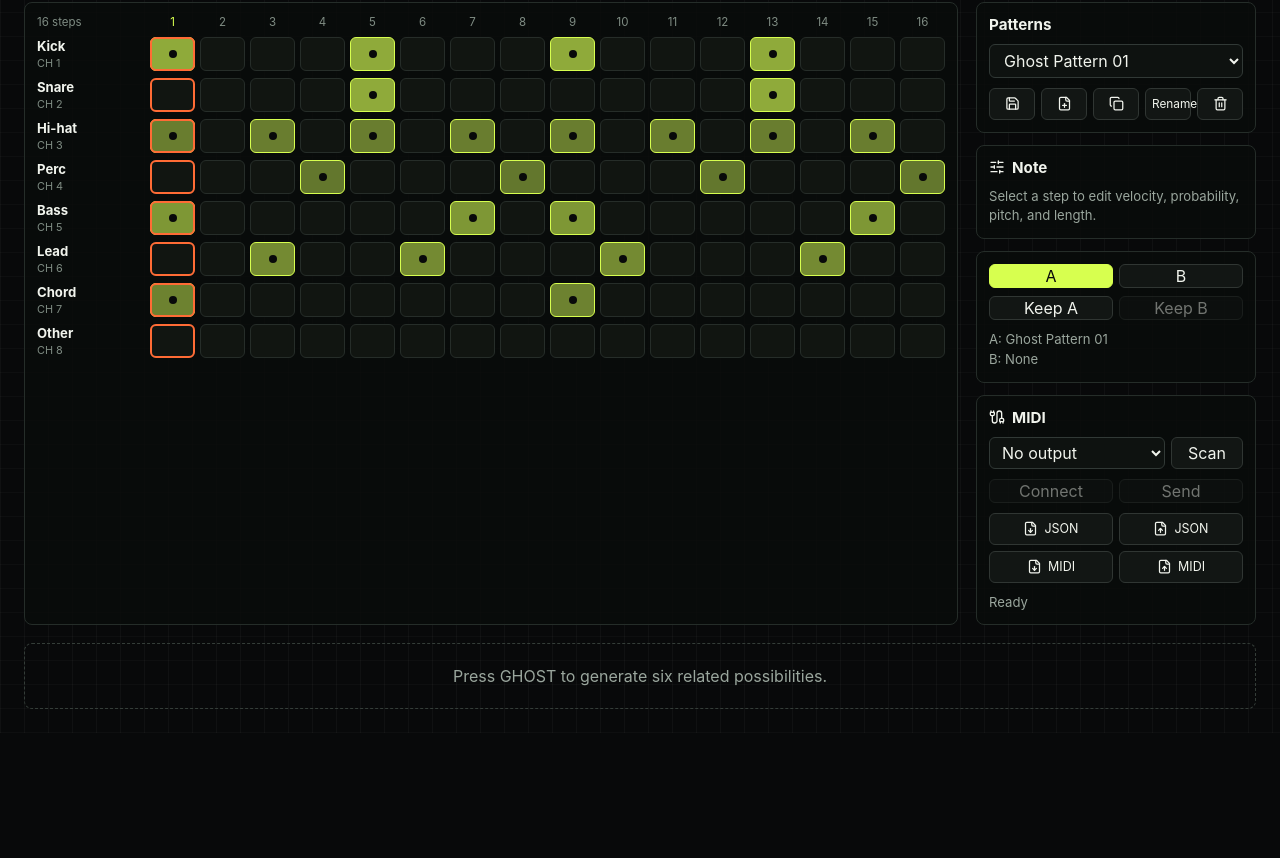
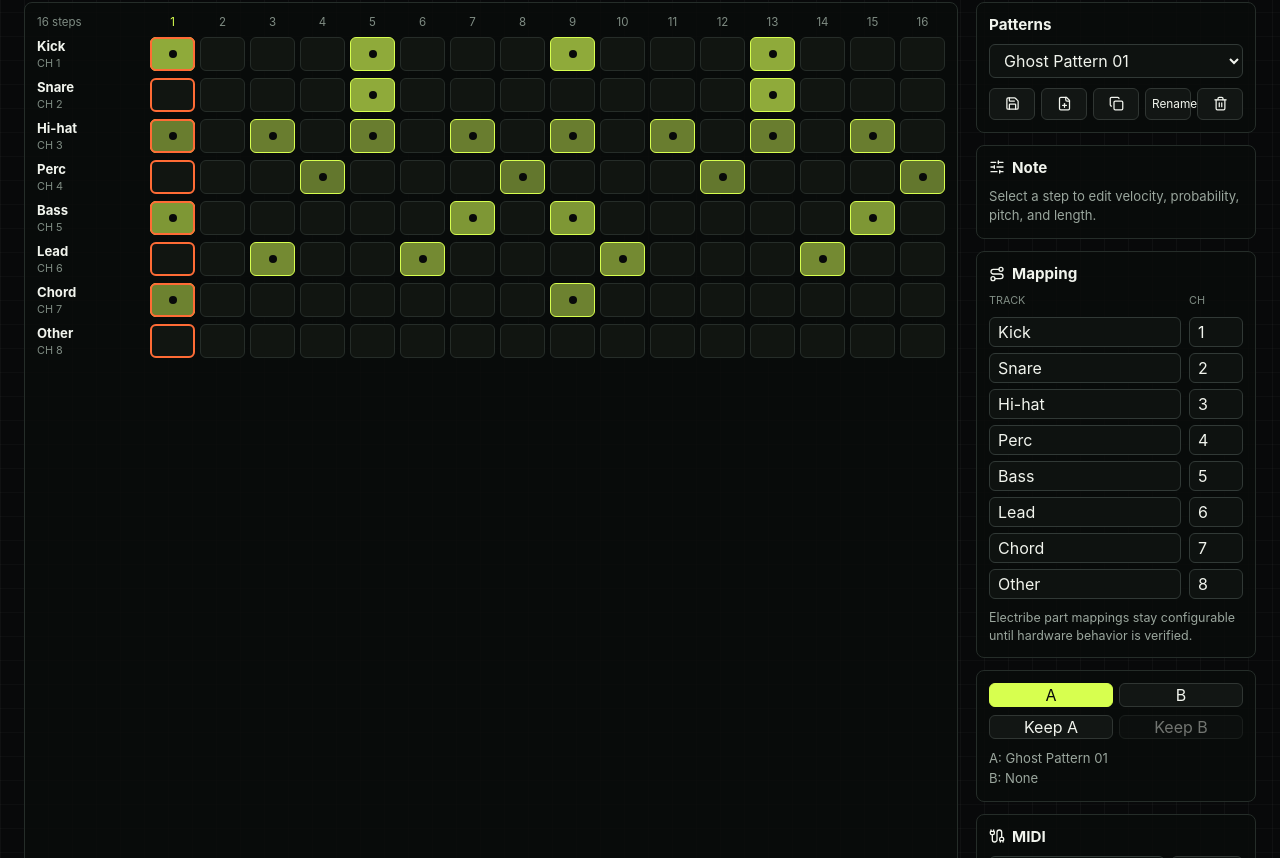
Before and after one commit to zen-aperios/electribe-, a React (Vite) app: page / in a window 1280 px wide. Shown: the part 396-1254 px from the top of the page. Before the commit the page ends 1129 px from the top, so only its background shows below. Built offline with nearby package versions, Linux system fonts and the light colour scheme.

Commit message:
Add editable MIDI mapping panel

```diff
--- a/src/app/App.tsx
+++ b/src/app/App.tsx
@@ -2,6 +2,7 @@ import { useEffect, useMemo, useRef } from "react";
 import { AudioEngine } from "../audio/AudioEngine";
 import { Sequencer } from "../audio/Sequencer";
 import { GhostButton } from "../components/GhostButton";
+import { MidiMappingPanel } from "../components/MidiMappingPanel";
 import { MidiPanel } from "../components/MidiPanel";
 import { NoteEditorPanel } from "../components/NoteEditorPanel";
 import { ParameterControls } from "../components/ParameterControls";
@@ -134,6 +135,7 @@ export function App() {
         <aside className="right-rail">
           <PatternLibraryPanel />
           <NoteEditorPanel />
+          <MidiMappingPanel />
           <div className="ab-panel">
             <div className="segmented">
               <button className={compareMode === "A" ? "active" : ""} onClick={() => setCompareMode("A")}>
--- a/src/app/store.ts
+++ b/src/app/store.ts
@@ -8,6 +8,7 @@ import {
   type Pattern,
   type PatternVariation,
   type PreservationSettings,
+  type Track,
 } from "../engine/Pattern";
 import { generateVariations } from "../engine/PatternGenerator";
 import { loadLibrary, saveLibrary, type PatternLibrary } from "../storage/PatternStorage";
@@ -28,6 +29,7 @@ interface GhostState {
   setMutationStrength(mutationStrength: number): void;
   setPreservation(key: keyof PreservationSettings, value: number): void;
   updatePattern(update: Partial<Pattern>): void;
+  updateTrackMapping(trackId: string, update: Pick<Partial<Track>, "name" | "midiChannel">): void;
   toggleNote(trackId: string, step: number): void;
   selectNote(trackId: string, noteId: string): void;
   updateSelectedNote(update: Partial<Note>): void;
@@ -103,6 +105,28 @@ export const useGhostStore = create<GhostState>((set, get) => ({
       activePattern: {
         ...state.activePattern,
         ...update,
+        updatedAt: new Date().toISOString(),
+      },
+    }));
+  },
+
+  updateTrackMapping(trackId, update) {
+    set((state) => ({
+      activePattern: {
+        ...state.activePattern,
+        tracks: state.activePattern.tracks.map((track) =>
+          track.id === trackId
+            ? {
+                ...track,
+                ...update,
+                name: update.name ?? track.name,
+                midiChannel:
+                  update.midiChannel === undefined
+                    ? track.midiChannel
+                    : Math.round(clamp(update.midiChannel, 1, 16)),
+              }
+            : track,
+        ),
         updatedAt: new Date().toISOString(),
       },
     }));
--- /dev/null
+++ b/src/components/MidiMappingPanel.tsx
@@ -0,0 +1,44 @@
+import { Route } from "lucide-react";
+import { useGhostStore } from "../app/store";
+
+export function MidiMappingPanel() {
+  const activePattern = useGhostStore((state) => state.activePattern);
+  const updateTrackMapping = useGhostStore((state) => state.updateTrackMapping);
+
+  return (
+    <section className="midi-map-panel">
+      <h2>
+        <Route size={16} />
+        Mapping
+      </h2>
+      <div className="mapping-header">
+        <span>Track</span>
+        <span>CH</span>
+      </div>
+      <div className="mapping-rows">
+        {activePattern.tracks.map((track) => (
+          <div className="mapping-row" key={track.id}>
+            <input
+              value={track.name}
+              aria-label={`${track.name} name`}
+              onChange={(event) =>
+                updateTrackMapping(track.id, { name: event.target.value })
+              }
+            />
+            <input
+              type="number"
+              min="1"
+              max="16"
+              value={track.midiChannel}
+              aria-label={`${track.name} MIDI channel`}
+              onChange={(event) =>
+                updateTrackMapping(track.id, { midiChannel: Number(event.target.value) })
+              }
+            />
+          </div>
+        ))}
+      </div>
+      <p>Electribe part mappings stay configurable until hardware behavior is verified.</p>
+    </section>
+  );
+}
--- a/src/styles.css
+++ b/src/styles.css
@@ -250,6 +250,7 @@ h1 {
 .ab-panel,
 .library-panel,
 .note-panel,
+.midi-map-panel,
 .midi-panel {
   border: 1px solid #252d29;
   border-radius: 8px;
@@ -350,6 +351,55 @@ h1 {
   min-height: 32px;
   border-color: #59342c;
   color: #ffb29d;
+}
+
+.midi-map-panel {
+  display: grid;
+  gap: 10px;
+}
+
+.midi-map-panel h2 {
+  display: flex;
+  align-items: center;
+  gap: 7px;
+  margin: 0;
+  font-size: 0.95rem;
+}
+
+.mapping-header,
+.mapping-row {
+  display: grid;
+  grid-template-columns: minmax(0, 1fr) 54px;
+  gap: 8px;
+  align-items: center;
+}
+
+.mapping-header {
+  color: #7f8c83;
+  font-size: 0.68rem;
+  text-transform: uppercase;
+}
+
+.mapping-rows {
+  display: grid;
+  gap: 6px;
+}
+
+.mapping-row input {
+  min-width: 0;
+  min-height: 30px;
+  border: 1px solid #313936;
+  border-radius: 6px;
+  background: #0e1210;
+  color: #f1f4ed;
+  padding: 0 8px;
+}
+
+.midi-map-panel p {
+  color: #9aa69d;
+  font-size: 0.78rem;
+  line-height: 1.45;
+  margin: 0;
 }
 
 .segmented {
```
Also changed, not shown: 1 other file (tests, documents, lock files or other folders).
